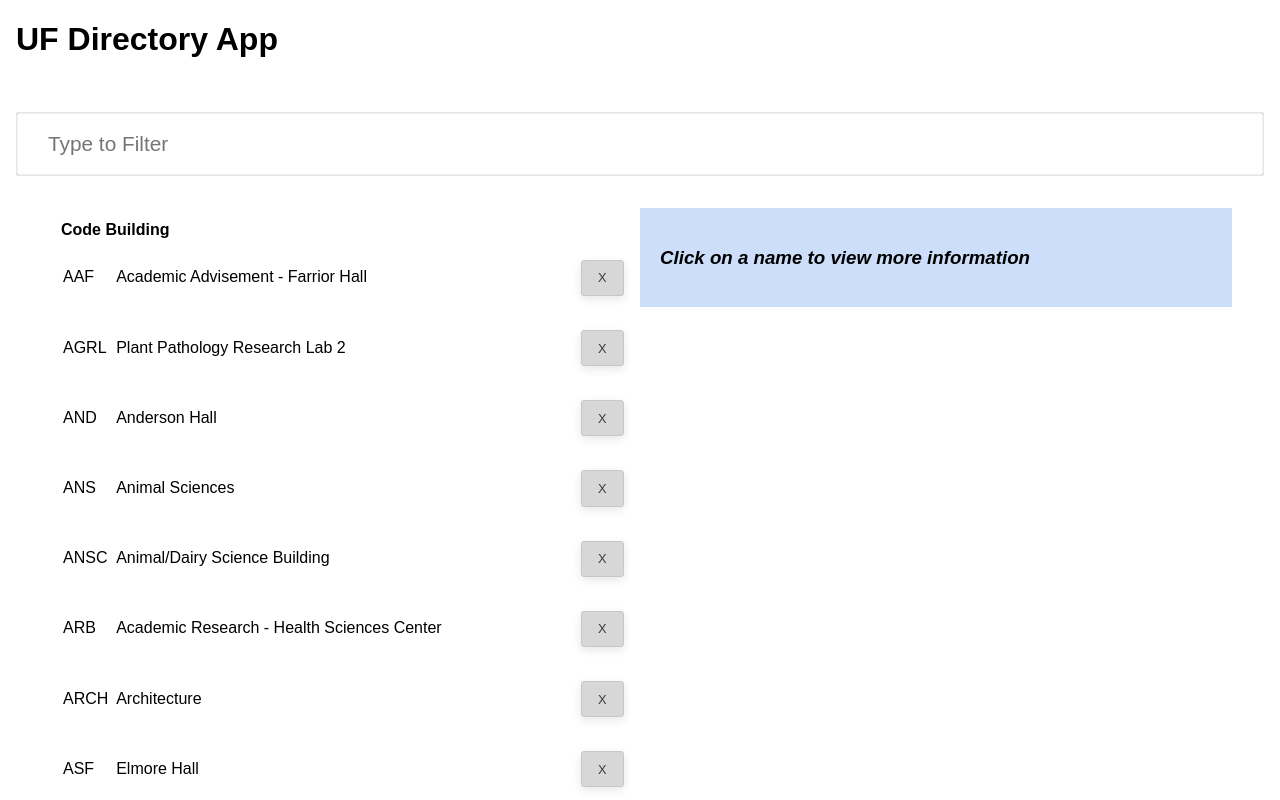
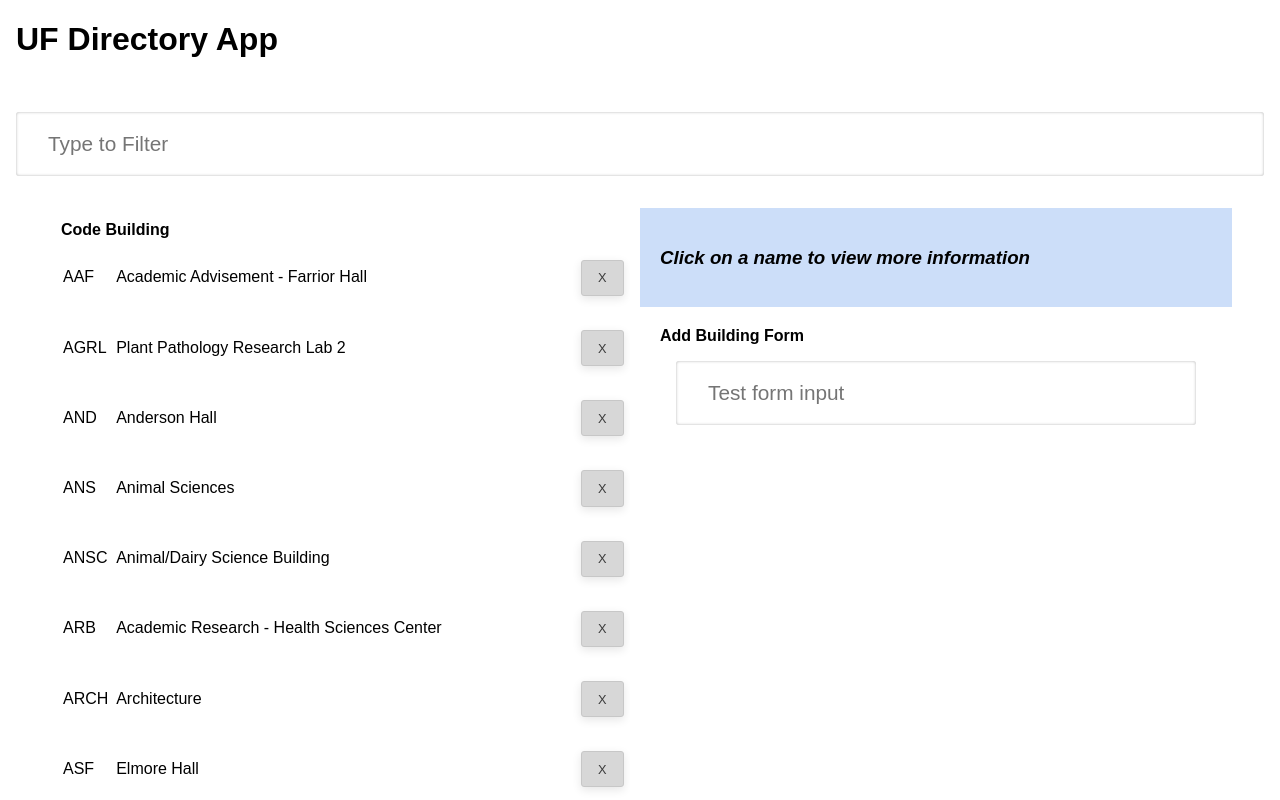
Before and after one commit to jaredrholley/bootcamp4, a React (Create React App) app: page / in a window 1280 px wide. Shown: the top 800 px of the page. Built offline with nearby package versions, Linux system fonts and the light colour scheme.

Commit message:
Added basic struc to add listings

```diff
--- a/src/App.js
+++ b/src/App.js
@@ -4,12 +4,14 @@
 import BuildingList from './components/BuildingList';
 import Credit from './components/Credit';
 
+
+
 class App extends React.Component {
   constructor(props) {
     super(props);
     this.state = {
       filterText: '',
-      selectedBuilding: 0
+      selectedBuilding: 0,
     };
   }
 
@@ -53,6 +55,10 @@
             <div className="column2">
               <ViewBuilding data={this.props.data} selectedBuilding={this.state.selectedBuilding}/>
             </div>
+            <div className="column3">
+               <b>Add Building Form</b>
+               <input type="text" class="form-control" placeholder="Test form input"></input>
+            </div>
           </div>
           <Credit />
         </main>
--- a/src/index.css
+++ b/src/index.css
@@ -60,6 +60,13 @@
 	background-color: #ccdef9;
 }
 
+.column3 {
+	float: left;
+	width: 50%;
+	padding: 20px;
+	background-color: #ffffff;
+}
+
 /* ##### Rows ##### */
 .row {
 	margin: 1rem;
```
